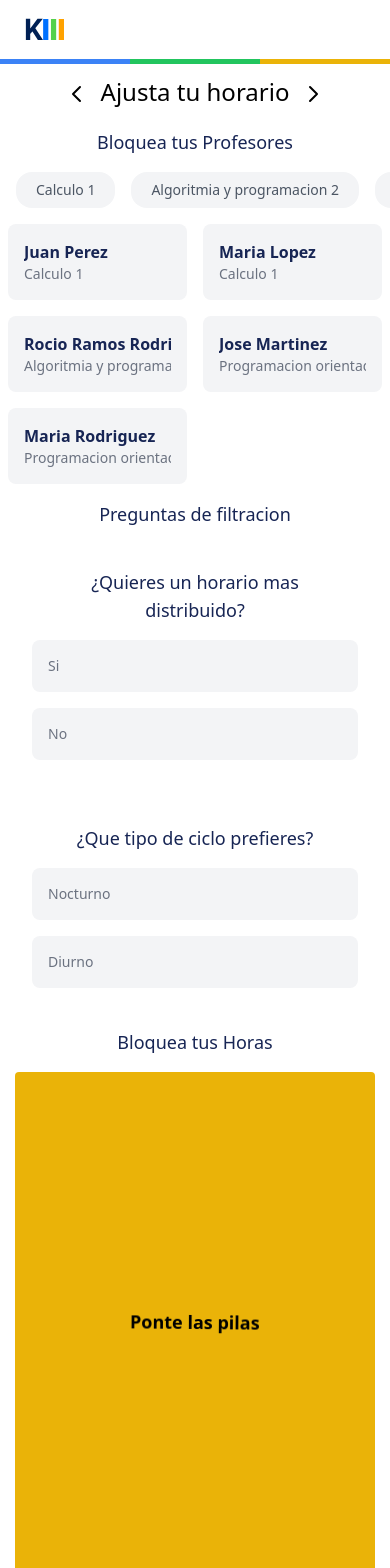
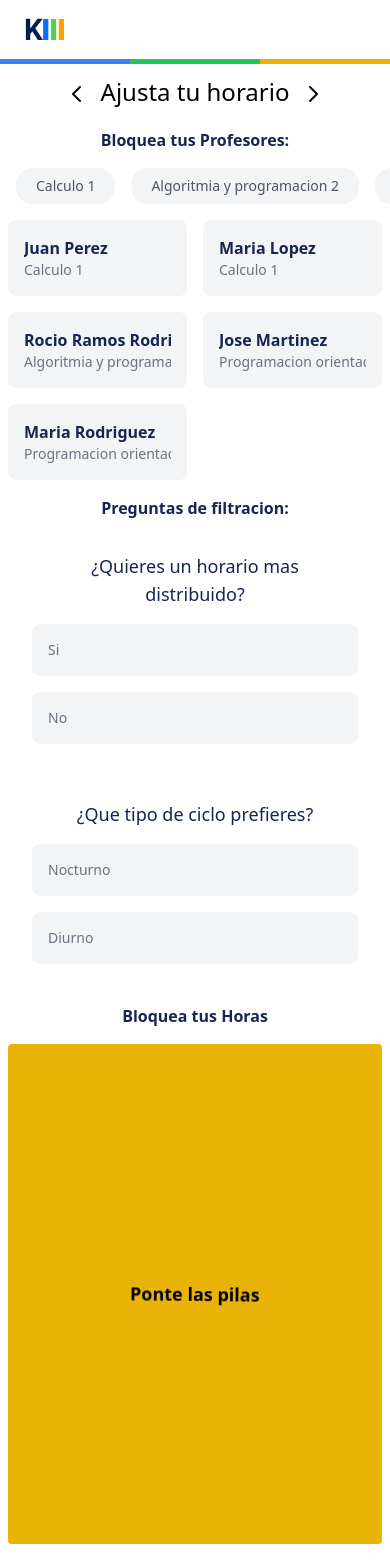
Before and after one commit to yzhuye/kronario-next, a Next.js app: page /restrictions in a window 390 px wide. Shown: the top 1568 px of the page. Built offline with nearby package versions, Linux system fonts and the light colour scheme.

Commit message:
actualizacion 14

```diff
--- a/src/app/restrictions/page.tsx
+++ b/src/app/restrictions/page.tsx
@@ -18,19 +18,19 @@ const Page = () => {
       <Menu type={menu.type} text={menu.text} />
       <ProgressBar progress={progress_bar.progress} />
       <ArrowNav block={arrow_nav.block} leftUrl={arrow_nav.leftUrl} rightUrl={arrow_nav.rightUrl} text={arrow_nav.text} />
-      <div className="px-4 py-2">
-        <Typography type="p" color="blue">{primera_seccion.title}</Typography>
+      <div className="px-4 py-2 text-center">
+        <Typography type="text" color="blue">{primera_seccion.title}</Typography>
       </div>
       <BadgeList color={primera_seccion.subjects_badge.color} badges={primera_seccion.subjects_badge.badges} />
       <ItemList type={2} items={primera_seccion.profesor_list} />
-      <div className="px-4 py-2">
-        <Typography type="p" color="blue">Preguntas de filtracion</Typography>
+      <div className="px-4 py-2 text-center">
+        <Typography type="text" color="blue">Preguntas de filtracion:</Typography>
       </div>
       <QuestionList questions={[{question: "¿Quieres un horario mas distribuido?", answers: ["Si", "No"]}, {question: "¿Que tipo de ciclo prefieres?", answers: ["Nocturno", "Diurno"]}]} />
-      <div className="px-4 py-2">
-        <Typography type="p" color="blue">Bloquea tus Horas</Typography>
+      <div className="px-4 py-2 text-center">
+        <Typography type="text" color="blue">Bloquea tus Horas</Typography>
       </div>
-      <div className="h-[500px] mt-2 mb-4 w-[360px] mx-auto lg:w-[900px] md:w-[600px]  bg-yellow-500 rounded  flex justify-center items-center">
+      <div className="h-[500px] mt-2 mb-4 mx-2 md:mx-auto lg:w-[900px] md:w-[700px]  bg-yellow-500 rounded  flex justify-center items-center">
         <p className="transform rotate-2 animate-spin infinite text-lg md:text-2xl  lg:text-4xl font-bold">Ponte las pilas</p>
       </div>
 
--- a/src/app/schedules/page.tsx
+++ b/src/app/schedules/page.tsx
@@ -15,13 +15,13 @@ const Page = () => {
       <ProgressBar progress={progress_bar.progress} />
       <ArrowNav block={arrow_nav.block} leftUrl={arrow_nav.leftUrl} rightUrl={arrow_nav.rightUrl} text={arrow_nav.text} />
       <div className="flex flex-col lg:flex-row items-center justify-center lg:justify-between">
-  <div className="w-full md:w-2/3 m-4 p-2">
+  <div className="w-full md:w-2/3 mx-4 p-2">
     <div className="h-[500px] bg-yellow-500 rounded-lg flex justify-center items-center">
       <p className="transform rotate-2 animate-spin infinite text-lg md:text-2xl lg:text-4xl font-bold">Ponte las pilas</p>
     </div>
   </div>
-  <div className="w-full md:w-1/3 m-4 p-2">
-    <div className="grid grid-cols-1 gap-4">
+  <div className="w-full lg:w-1/3 mx-4 p-2">
+    <div className="grid grid-cols-1 md:grid-cols-2 lg:grid-cols-1 gap-4">
       <div className="bg-gray-100 rounded-lg p-4 hover:bg-gray-200">
         <div className="h-4 w-4 rounded-full bg-red-500 float-left mr-2"></div>
         <p className="font-medium text-sm">Nombre de la materia</p>
--- a/src/assets/data.json
+++ b/src/assets/data.json
@@ -77,7 +77,7 @@
       "rightUrl": "/schedules"
     },
     "primera_seccion": {
-      "title": "Bloquea tus Profesores",
+      "title": "Bloquea tus Profesores:",
       "subjects_badge": {
         "badges": ["Calculo 1", "Algoritmia y programacion 2", "Programacion orientada a objetos"],
         "color": "yellow"
--- a/src/components/molecules/question.tsx
+++ b/src/components/molecules/question.tsx
@@ -30,7 +30,7 @@ const Question: React.FC<QuestionProps> = ({ question, answers }) => {
 
   return (
     <div className="bg-white rounded-lg p-4 flex flex-col cursor-pointer hover:bg-gray-200">
-        <div className="px-4 py-2">
+        <div className="px-4 pb-2 ">
             <Typography type="p" color="blue" >{question}</Typography>
         </div>
         <ul className={`grid ${className} gap-4 p-2 bg-white rounded-lg`}>
```
